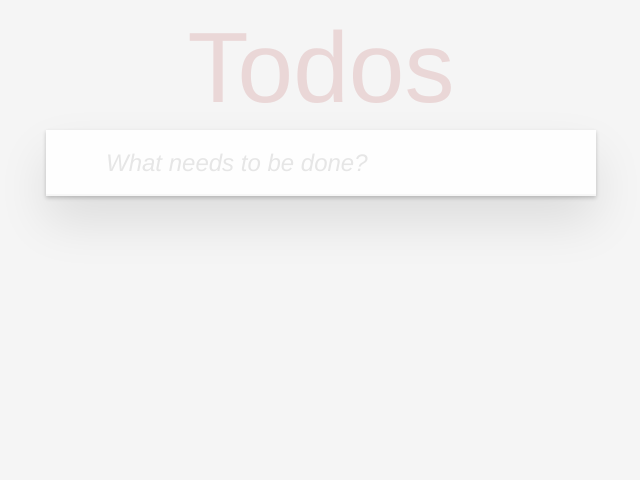
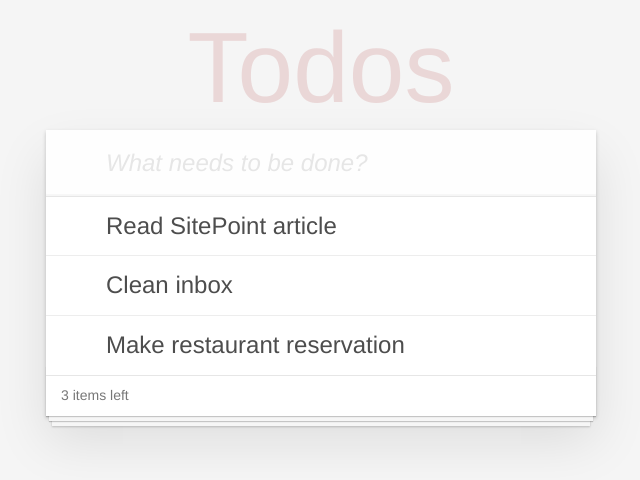
Before and after one commit to flflima/todo-app, an Angular app: page / in a window 1280 px wide. Shown: the top 480 px of the page, without its empty margins (319-959 px from the left). Built offline with nearby package versions, Linux system fonts and the light colour scheme; data requests are answered from the project's data file.

Commit message:
Implement REST service

```diff
--- a/src/app/app.component.ts
+++ b/src/app/app.component.ts
@@ -1,5 +1,4 @@
-import { Component } from '@angular/core';
-
+import { Component, OnInit } from '@angular/core';
 import { Todo } from './todo';
 // Import class so we can use it as dependency injection token in the constructor
 import { TodoDataService } from './todo-data.service';
@@ -8,9 +7,11 @@ import { TodoDataService } from './todo-data.service';
   selector: 'app-root',
   templateUrl: './app.component.html',
   styleUrls: ['./app.component.css'],
-  providers: []
+  providers: [TodoDataService]
 })
-export class AppComponent {
+export class AppComponent implements OnInit {
+
+  todos: Todo[] = [];
 
   // Ask Angular DI system to inject the dependency
   // associated with the dependency injection token `TodoDataService`
@@ -18,20 +19,43 @@ export class AppComponent {
   constructor(private todoDataService: TodoDataService) {
   }
 
-  onAddTodo(todo: Todo) {
-    this.todoDataService.addTodo(todo);
+  public ngOnInit() {
+    this.todoDataService
+      .getAllTodos()
+      .subscribe(
+        (todos) => {
+          this.todos = todos;
+        }
+      );
   }
 
-  // Service is now available as this.todoDataService
+  onAddTodo(todo) {
+    this.todoDataService
+      .addTodo(todo)
+      .subscribe(
+        (newTodo) => {
+          this.todos = this.todos.concat(newTodo);
+        }
+      );
+  }
+
   onToggleTodoComplete(todo) {
-    this.todoDataService.toggleTodoComplete(todo);
+    this.todoDataService
+      .toggleTodoComplete(todo)
+      .subscribe(
+        (updatedTodo) => {
+          todo = updatedTodo;
+        }
+      );
   }
 
   onRemoveTodo(todo) {
-    this.todoDataService.deleteTodoById(todo.id);
-  }
-
-  get todos() {
-    return this.todoDataService.getAllTodos();
+    this.todoDataService
+      .deleteTodoById(todo.id)
+      .subscribe(
+        (_) => {
+          this.todos = this.todos.filter((t) => t.id !== todo.id);
+        }
+      );
   }
 }
--- a/src/app/app.module.ts
+++ b/src/app/app.module.ts
@@ -1,6 +1,7 @@
 import { BrowserModule } from '@angular/platform-browser';
 import { FormsModule } from '@angular/forms';
 import { NgModule } from '@angular/core';
+import { HttpModule } from '@angular/http';
 
 import { AppComponent } from './app.component';
 import { TodoDataService } from './todo-data.service';
@@ -20,7 +21,8 @@ import { ApiService } from './api.service';
   ],
   imports: [
     BrowserModule,
-    FormsModule
+    FormsModule,
+    HttpModule
   ],
   providers: [TodoDataService, ApiService],
   bootstrap: [AppComponent]
--- a/src/app/todo-data.service.ts
+++ b/src/app/todo-data.service.ts
@@ -1,5 +1,8 @@
 import { Injectable } from '@angular/core';
 import { Todo } from './todo';
+
+import { ApiService } from './api.service';
+import { Observable } from 'rxjs/Observable';
 
 @Injectable()
 export class TodoDataService {
@@ -11,47 +14,31 @@ export class TodoDataService {
     // Placeholder for todo's
     todos: Todo[] = [];
 
-    constructor() { }
+    constructor(private api: ApiService) { }
 
     // Simulate POST /todos
-    addTodo(todo: Todo): TodoDataService {
-      if (!todo.id) {
-        todo.id = ++this.lastId;
-      }
-      this.todos.push(todo);
-      return this;
+    addTodo(todo: Todo): Observable<Todo> {
+      return this.api.createTodo(todo);
     }
 
     // Simulate GET /todos/:id
-    getTodoById(id: number): Todo {
-      return this.todos
-              .filter(todo => todo.id === id)
-              .pop();
+    getTodoById(todoId: number): Observable<Todo> {
+      return this.api.getTodoById(todoId);
     }
 
     // Simulate GET /todos
-    getAllTodos(): Todo[] {
-      return this.todos;
+    getAllTodos(): Observable<Todo[]> {
+      return this.api.getAllTodos();
     }
 
     // Simulate DELETE /todos/:id
-    deleteTodoById(id: number): TodoDataService {
-      this.todos = this.todos
-                    .filter(todo => todo.id !== id);
-      return this;
+    deleteTodoById(todoId: number): Observable<Todo> {
+      return this.api.deleteTodoById(todoId);
     }
 
     // Simulate PUT /todos/:id
-    updateTodoById(id: number, values: Object = {}): Todo {
-      let todo = this.getTodoById(id);
-
-      if (!todo) {
-        return null;
-      }
-
-      Object.assign(todo, values);
-
-      return todo;
+    updateTodoById(todo: Todo): Observable<Todo> {
+      return this.api.updateTodo(todo);
     }
 
     // Toggle todo complete
@@ -69,9 +56,7 @@ export class TodoDataService {
     //   return todo;
     // }
     toggleTodoComplete(todo: Todo) {
-      let updatedTodo = this.updateTodoById(todo.id, {
-        complete: !todo.complete
-      });
-      return updatedTodo;
+      todo.complete = !todo.complete;
+      return this.api.updateTodo(todo);
     }
 }
```
